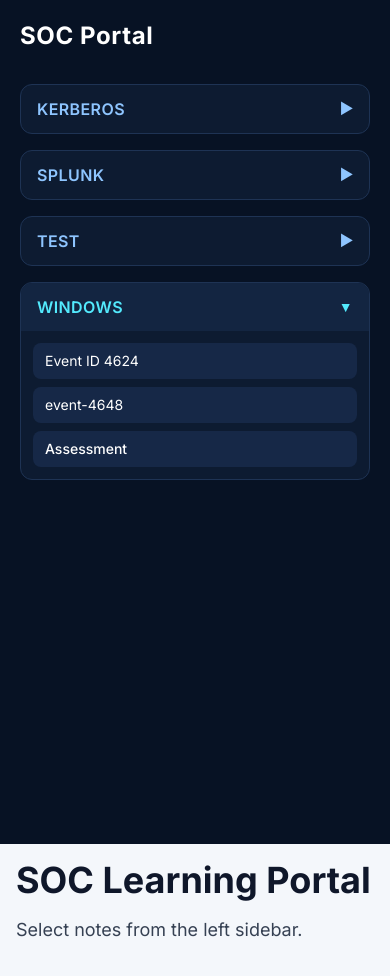
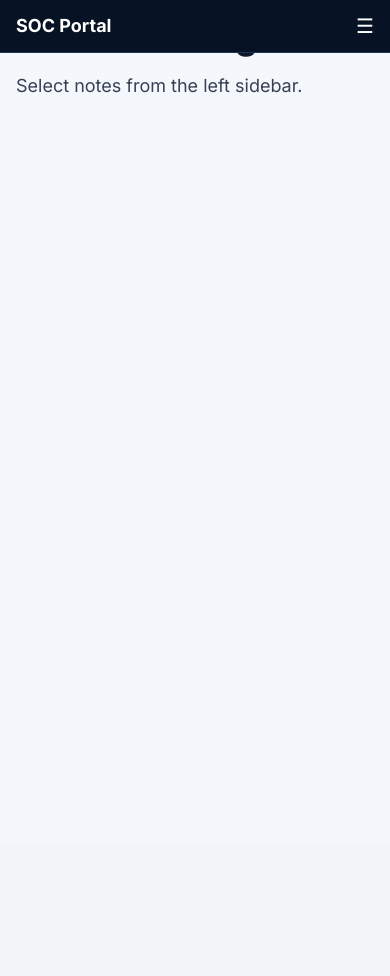
Before and after one commit to cchandannssingh-code/soc-learning-portal, a Next.js app: page / in a window 390 px wide. Shown: the top 976 px of the page. After the commit the page ends 844 px from the top, so only its background shows below. Built offline with nearby package versions, Linux system fonts and the light colour scheme.

Commit message:
Mobile sidebar added

```diff
--- a/components/Sidebar.tsx
+++ b/components/Sidebar.tsx
@@ -14,6 +14,9 @@
   const [openSections, setOpenSections] = useState<any>({
     windows: true,
   })
+
+  const [mobileOpen, setMobileOpen] =
+    useState(false)
 
   const groupedNotes = notes.reduce((acc: any, note: any) => {
     if (!acc[note.category]) {
@@ -33,10 +36,64 @@
   }
 
   return (
-    <div className="w-full md:w-72 h-screen sticky top-0 bg-[#071224] text-white p-5 overflow-y-auto">
-      <h1 className="text-2xl font-bold mb-8 tracking-wide">
+    <>
+      {/* MOBILE TOP BAR */}
+
+      <div className="md:hidden fixed top-0 left-0 right-0 z-50 bg-[#071224] border-b border-[#1e3354] px-4 py-3 flex items-center justify-between">
+        <h1 className="text-white font-bold text-lg">
           SOC Portal
         </h1>
+
+        <button
+          onClick={() =>
+            setMobileOpen(!mobileOpen)
+          }
+          className="text-white text-xl"
+        >
+          ☰
+        </button>
+      </div>
+
+      {/* MOBILE OVERLAY */}
+
+      {mobileOpen && (
+        <div
+          className="fixed inset-0 bg-black/50 z-40 md:hidden"
+          onClick={() => setMobileOpen(false)}
+        />
+      )}
+
+      {/* SIDEBAR */}
+
+      <div
+        className={`
+          fixed md:sticky top-0 left-0 z-50
+          w-72 h-screen bg-[#071224]
+          text-white p-5 overflow-y-auto
+          transition-transform duration-300
+          border-r border-[#1e3354]
+
+          ${
+            mobileOpen
+              ? "translate-x-0"
+              : "-translate-x-full"
+          }
+
+          md:translate-x-0
+        `}
+      >
+        <div className="flex items-center justify-between mb-8 mt-10 md:mt-0">
+          <h1 className="text-2xl font-bold tracking-wide">
+            SOC Portal
+          </h1>
+
+          <button
+            onClick={() => setMobileOpen(false)}
+            className="md:hidden text-xl"
+          >
+            ✕
+          </button>
+        </div>
 
         <div className="space-y-4">
           {Object.entries(groupedNotes).map(
@@ -60,7 +117,9 @@
                   <span>{category}</span>
 
                   <span className="text-sm">
-                  {openSections[category] ? "▼" : "▶"}
+                    {openSections[category]
+                      ? "▼"
+                      : "▶"}
                   </span>
                 </button>
 
@@ -83,6 +142,9 @@
                         <Link
                           key={note.slug}
                           href={`/notes/${note.slug}`}
+                          onClick={() =>
+                            setMobileOpen(false)
+                          }
                           className={`
                             block px-3 py-2 rounded-lg text-sm transition
                             ${
@@ -99,10 +161,14 @@
 
                     <Link
                       href={`/assessment/${category}`}
+                      onClick={() =>
+                        setMobileOpen(false)
+                      }
                       className={`
                         block px-3 py-2 rounded-lg text-sm font-medium transition
                         ${
-                        pathname === `/assessment/${category}`
+                          pathname ===
+                          `/assessment/${category}`
                             ? "bg-blue-600 text-white"
                             : "bg-[#162847] hover:bg-[#1c345d]"
                         }
@@ -117,5 +183,6 @@
           )}
         </div>
       </div>
+    </>
   )
 }
```
Lines whose indentation alone changed are shown as unchanged.
